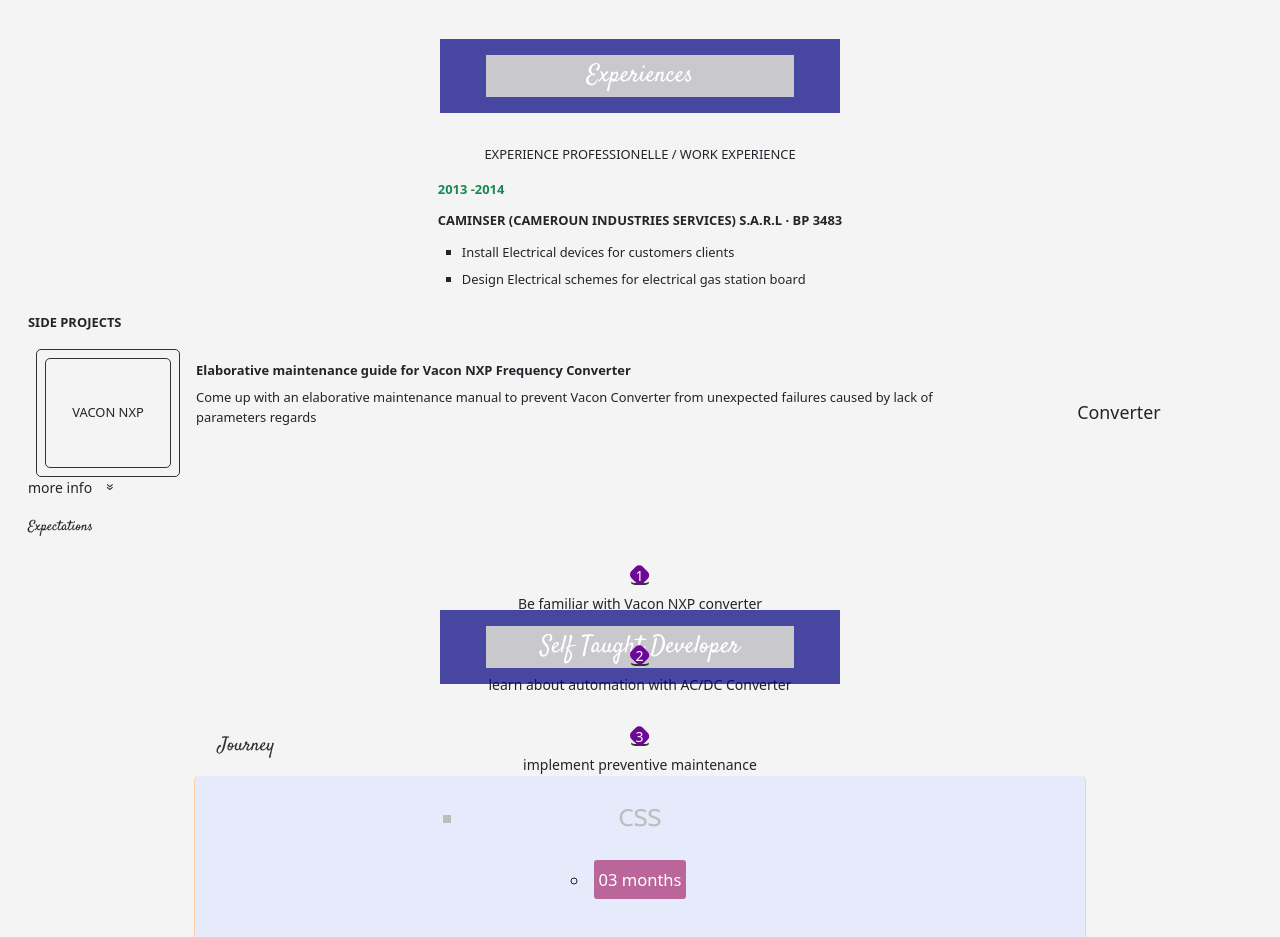
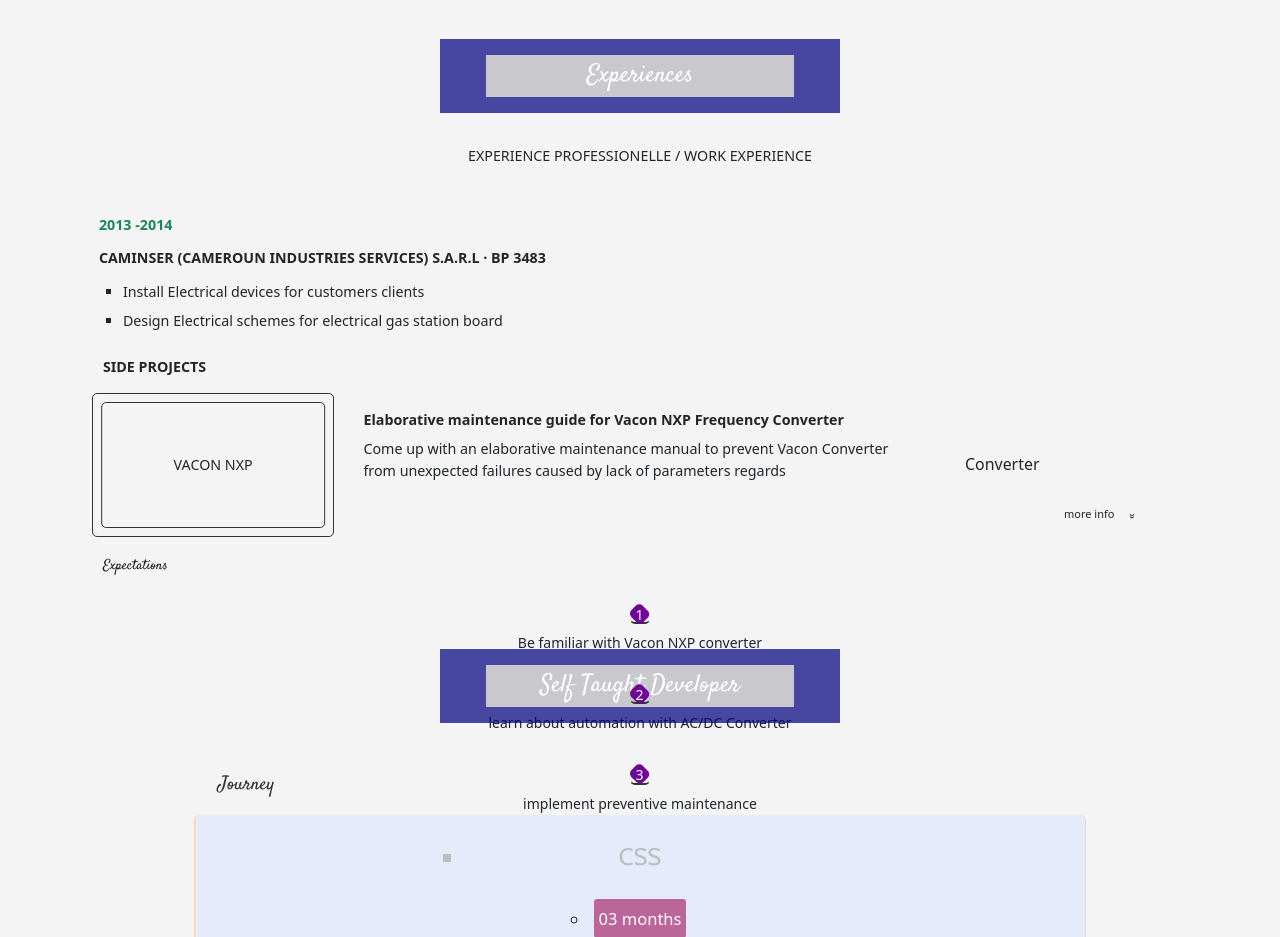
Before and after one commit to BeinRain06/portfolio-version-2, a Vue app in the folder vue-portfolio/: page /resume in a window 1280 px wide. Shown: the part 1400-2337 px from the top of the page. Built offline with nearby package versions, Linux system fonts and the light colour scheme.

Commit message:
portfolio resume page --experience-section media queries v1

```diff
--- a/vue-portfolio/src/views/ResumeView.vue
+++ b/vue-portfolio/src/views/ResumeView.vue
@@ -148,7 +148,7 @@ function playMoreInfoContent() {
               </div>
             </div>
 
-            <div class="experience_wrap w-100">
+            <div class="experience_wrap">
               <div
                 class="experience_ct w-100 d-flex flex-column justify-content-center align-items-center"
               >
@@ -156,7 +156,7 @@ function playMoreInfoContent() {
                   <div class="experience_sample_title text_size_one">
                     <span>EXPERIENCE PROFESSIONELLE / WORK EXPERIENCE</span>
                   </div>
-                  <div class="experience_sample_content w-100 my-2 mx-auto text_size_one">
+                  <div class="experience_sample_content w-100 margin_exp_sample text_size_one">
                     <div class="company_base w-100">
                       <span class="years_intern my-2 fw-bold text-success">2013 -2014</span>
                       <div class="company_reference my-1">
@@ -172,9 +172,10 @@ function playMoreInfoContent() {
                       </ul>
                     </div>
                     <div class="experience_projects px-1">
-                      <span class="my-1 fw-bold">SIDE PROJECTS</span>
-                      <div class="projects_list w-100">
-                        <ul class="project_card flex flex-column w-100" style="list-style: none">
+                      <span class="fw-bold">SIDE PROJECTS</span>
+                      <div class="projects_list w-100 mt-3">
+                        <div class="project_card">
+                          <ul class="project_box flex flex-column w-100" style="list-style: none">
                             <li class="w-100">
                               <div class="img_card_work">
                                 <span
@@ -183,7 +184,7 @@ function playMoreInfoContent() {
                                 >
                               </div>
                             </li>
-                          <li class="project_content text_size_one mt-1">
+                            <li class="project_content text_size_one mt-3">
                               <span class="title_project fw-bold">
                                 Elaborative maintenance guide for Vacon NXP Frequency Converter
                               </span>
@@ -194,20 +195,22 @@ function playMoreInfoContent() {
                               </p>
                             </li>
                             <li
-                            class="project_logo_wrap w-100 d-flex flex-column justify-content-center align-items-center"
+                              class="project_logo_wrap w-100 d-flex flex justify-content-center align-items-center"
                             >
                               <div class="project_logo text_size_three">Converter</div>
                             </li>
-                        </ul>
-                      </div>
+                            <li class="more_info_elt">
                               <div
-                        class="more_info_wrap text_size_three"
+                                class="more_info_wrap"
                                 ref="moreBtn"
                                 @click="playMoreInfoContent"
                               >
                                 <span>more info</span>
                                 <div class="more_info_symbol">&raquo;</div>
                               </div>
+                            </li>
+                          </ul>
+
                           <div class="more_content_wrap text_size_three w-100 my-2">
                             <div class="entitled_more py-2">
                               <span class="font_Satisfy">Expectations</span>
@@ -256,6 +259,8 @@ function playMoreInfoContent() {
                                 </div>
                               </li>
                             </ul>
+                          </div>
+                        </div>
                       </div>
                     </div>
                   </div>
@@ -464,6 +469,10 @@ li.no_list_style {
 
 .text_size_three {
   font-size: calc(14px + 0.3vw);
+}
+
+.margin_exp_sample {
+  margin: 0.5rem auto;
 }
 
 .lan_enum {
@@ -701,8 +710,10 @@ li.no_list_style {
   }
 
   .company_base {
-    display: grid;
-    place-content: center;
+    display: flex;
+    flex-direction: column;
+    justify-content: center;
+
     margin: 0 auto;
   }
 
@@ -712,16 +723,16 @@ li.no_list_style {
     gap: 0.5rem;
   }
 
-  .project_card {
+  .project_box {
     width: 100%;
     padding: 0;
     margin: 0.5rem 0;
     display: grid;
     grid-template-columns: 100%;
-    grid-auto-rows: 8rem 9rem 2rem;
+    grid-auto-rows: 8rem min-content 1rem 1rem;
   }
 
-  .project_card .img_card_work {
+  .project_box .img_card_work {
     position: relative;
     width: 90%;
     height: 100%;
@@ -730,7 +741,7 @@ li.no_list_style {
     border: 1px solid #333;
   }
 
-  .project_card .img_card_work::before {
+  .project_box .img_card_work::before {
     content: '';
     position: absolute;
     top: 50%;
@@ -746,7 +757,7 @@ li.no_list_style {
     place-items: center;
   }
 
-  .project_card .project_content {
+  .project_box .project_content {
     width: 100%;
     padding: 0.5rem;
     display: flex;
@@ -754,11 +765,15 @@ li.no_list_style {
     gap: 0.5rem;
   }
 
+  .project_box .more_info_elt {
+    width: 100%;
+    display: flex;
+    justify-content: end;
+    align-items: center;
+  }
+
   .more_info_wrap {
-    position: relative;
-    margin-left: calc(100% - 12ch);
-    margin-top: 1rem;
-    height: 1rem;
+    font-size: calc(14px + 0.3vw);
     cursor: pointer;
     display: inline-flex;
     gap: 0.5rem;
@@ -1062,6 +1077,17 @@ li.no_list_style {
 }
 
 @media (min-width: 768px) {
+  .text_size_one {
+    font-size: calc(13px + 0.1vw);
+  }
+  .text_size_three {
+    font-size: calc(14px + 0.15vw);
+  }
+
+  .margin_exp_sample {
+    margin: 2.5rem auto 0.5rem;
+  }
+
   .edu_former {
     width: 25rem;
   }
@@ -1126,23 +1152,64 @@ li.no_list_style {
   }
 
   /* --> experiences */
-  .project_card {
+
+  .experience_wrap {
+    width: 88%;
+
+    margin: 0 auto;
+  }
+
+  .company_base {
+    align-items: left;
+    margin: 0;
+  }
+
+  .project_box {
     width: 100%;
     padding: 0;
     margin: 1rem 0 0;
     display: grid;
     place-content: center;
-    grid-template-columns: 10rem 6fr 2fr;
-    grid-auto-rows: 8rem;
+    grid-template-columns: 25% 50% 10% 15%;
+    grid-auto-rows: 9rem;
+    gap: 1rem;
   }
 
-  .project_card .img_card_work {
+  .project_box .img_card_work {
     position: relative;
     width: 90%;
     height: 100%;
     margin: 0 auto 0.5rem;
     border-radius: 5px;
     border: 1px solid #333;
+  }
+
+  .project_box .project_content {
+    width: 100%;
+    padding: 0;
+    display: flex;
+    flex-direction: column;
+    gap: 0.5rem;
+    align-items: stretch;
+  }
+
+  .project_box .project_logo_wrap {
+    margin-left: 2rem;
+  }
+
+  .project_box .more_info_elt {
+    width: 100%;
+    height: 90%;
+    display: flex;
+    flex-direction: column;
+    justify-content: flex-end;
+    align-items: center;
+  }
+
+  .more_info_wrap {
+    position: relative;
+    right: calc(10%);
+    font-size: calc(12px + 0.3vw);
   }
 
   /* --> language potential desk */
```
Lines whose indentation alone changed are shown as unchanged.
